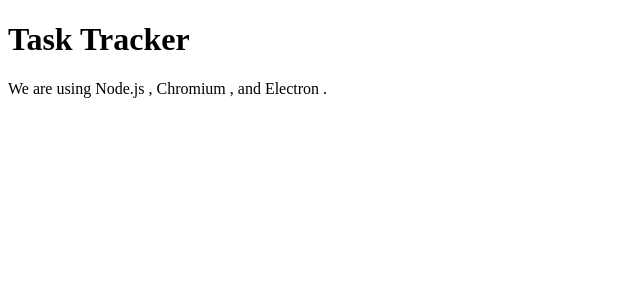
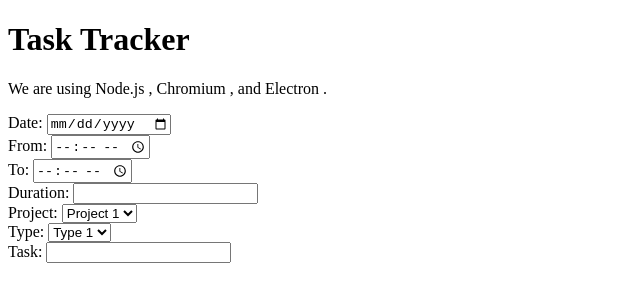
Before and after one commit to klayeus/task-tracker, an Electron app: page index.html in a window 800 px wide. Shown: the whole page, without its empty margins (0-640 px from the left). Drawn offline with Linux system fonts and the light colour scheme.

Commit message:
add some basic form inputs and electron-builder

```diff
--- a/index.html
+++ b/index.html
@@ -12,5 +12,29 @@
         Chromium <span id="chrome-version"></span>,
         and Electron <span id="electron-version"></span>.
     </p>
+    <div>
+        <label for="date">Date:</label>
+        <input type="date" id="date" name="date"><br/>
+        <label for="from">From:</label>
+        <input type="time" id="from" name="from"><br/>
+        <label for="to">To:</label>
+        <input type="time" id="to" name="to"><br/>
+        <label for="duration">Duration:</label>
+        <input type="number" id="duration" name="duration"><br/>
+        <label for="project">Project:</label>
+        <select id="project" name="project">
+            <option value="1">Project 1</option>
+            <option value="2">Project 2</option>
+            <option value="3">Project 3</option>
+        </select><br/>
+        <label for="type">Type:</label>
+        <select id="type" name="type">
+            <option value="1">Type 1</option>
+            <option value="2">Type 2</option>
+            <option value="3">Type 3</option>
+        </select><br/>
+        <label for="task">Task:</label>
+        <input type="text" id="task" name="task">
+    </div>
 </body>
 </html>
```
Also changed, not shown: package.json (+6 -2 lines), 1 other file.
